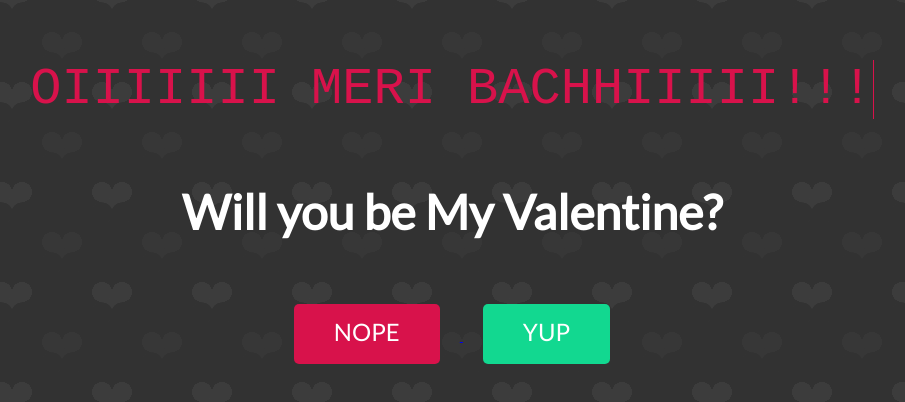
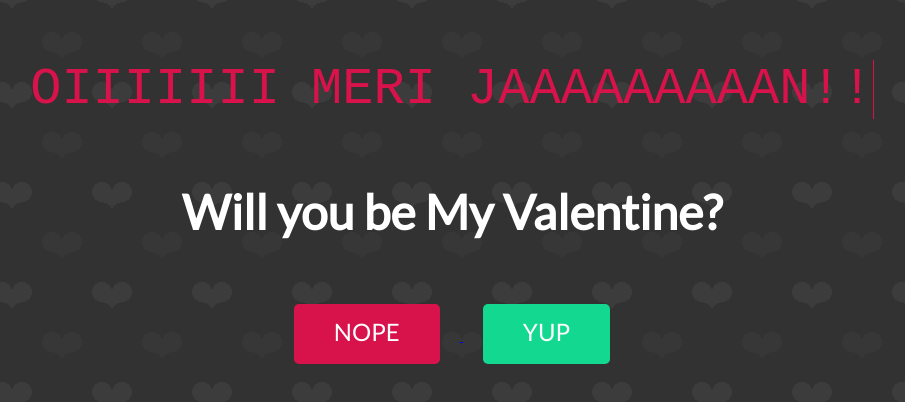
Before and after one commit to isnotshaan/mybabieee, a plain HTML site: page index.html in a window 1280 px wide. Shown: the part 180-582 px from the top of the page, without its empty margins (188-1093 px from the left). Drawn offline with Linux system fonts and the light colour scheme.

Commit message:
Update index.html

```diff
--- a/index.html
+++ b/index.html
@@ -11,7 +11,7 @@
 <div class="centered">
   <div class="wrapper">
     <div class="typing-demo">
-      OIIIIIII MERI BACHHIIIII!!!
+      OIIIIIII MERI JAAAAAAAAAN!!!
     </div>
   </div>
   <h4>Will you be My Valentine?</h4>
```
